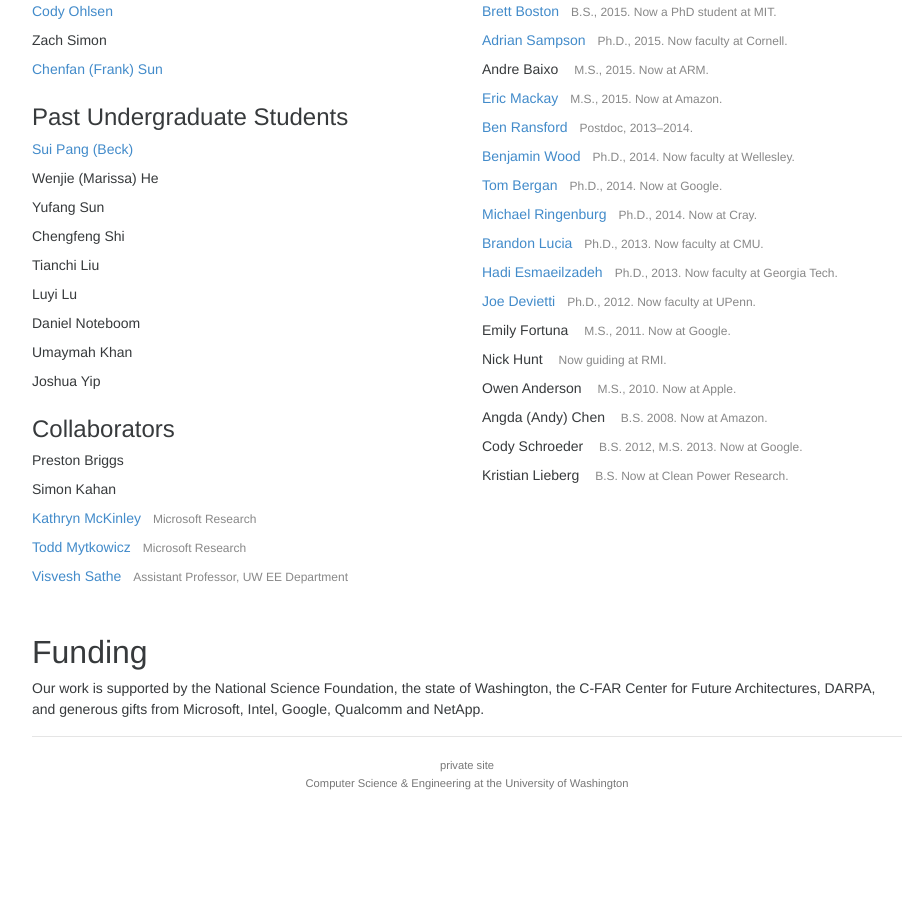
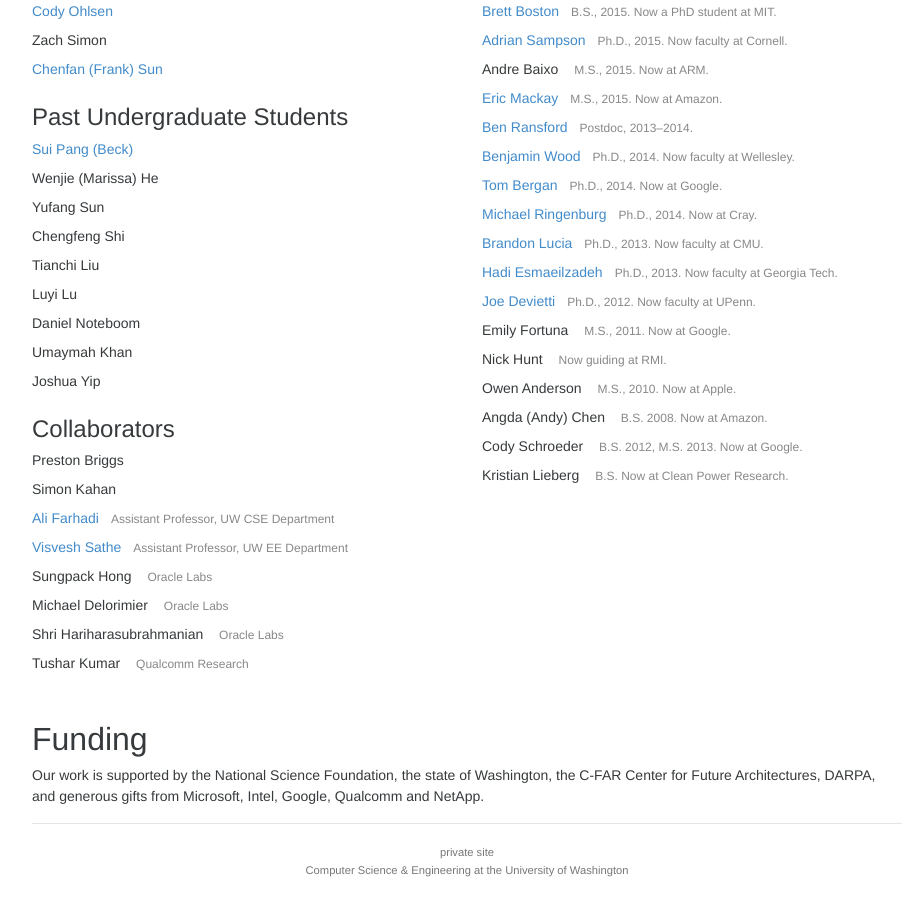
Before and after one commit to uwsampa/sampa-public, a Jekyll site: the page built from index.html, in a window 1280 px wide and 900 px high, scrolled down 3419 px. Shown: the whole window, without its empty margins (173-1078 px from the left). Built offline with Jekyll 4.4.1, drawn with Linux system fonts in a browser that asks for light colours; nearby versions of some CDN libraries; Markdown is read by kramdown in place of the engine named in the settings; before the commit the page ends 4232 px from its top, so only the background shows below that.

Commit message:
Update collaborators

```diff
--- a/_data/people.yml
+++ b/_data/people.yml
@@ -335,18 +335,39 @@ preston:
 skahan:
     display_name: Simon Kahan
     role: collab
-mckinley:
-    display_name: Kathryn McKinley
-    role: collab
-    webpage: http://research.microsoft.com/en-us/people/mckinley/
-    bio: "Microsoft Research"
-toddm:
-    display_name: Todd Mytkowicz
-    role: collab
-    webpage: http://research.microsoft.com/en-us/people/toddm/
-    bio: "Microsoft Research"
+farhadi:
+     display_name: Ali Farhadi
+     role: collab
+     webpage: https://homes.cs.washington.edu/~ali/
+     bio: "Assistant Professor, UW CSE Department"
+#mckinley:
+#    display_name: Kathryn McKinley
+#    role: collab
+#    webpage: http://research.microsoft.com/en-us/people/mckinley/
+#    bio: "Microsoft Research"
+#toddm:
+#    display_name: Todd Mytkowicz
+#    role: collab
+#    webpage: http://research.microsoft.com/en-us/people/toddm/
+#    bio: "Microsoft Research"
 visvesh:
     display_name: Visvesh Sathe
     role: collab
     webpage: http://www.ee.washington.edu/people/faculty/sathe/
     bio: "Assistant Professor, UW EE Department"
+sungpack:
+     display_name: Sungpack Hong
+     role: collab
+     bio: "Oracle Labs"
+delorimier:
+     display_name: Michael Delorimier
+     role: collab
+     bio: "Oracle Labs"
+shri:
+     display_name: Shri Hariharasubrahmanian
+     role: collab
+     bio: "Oracle Labs"
+tushar:
+     display_name: Tushar Kumar
+     role: collab
+     bio: "Qualcomm Research"
```
